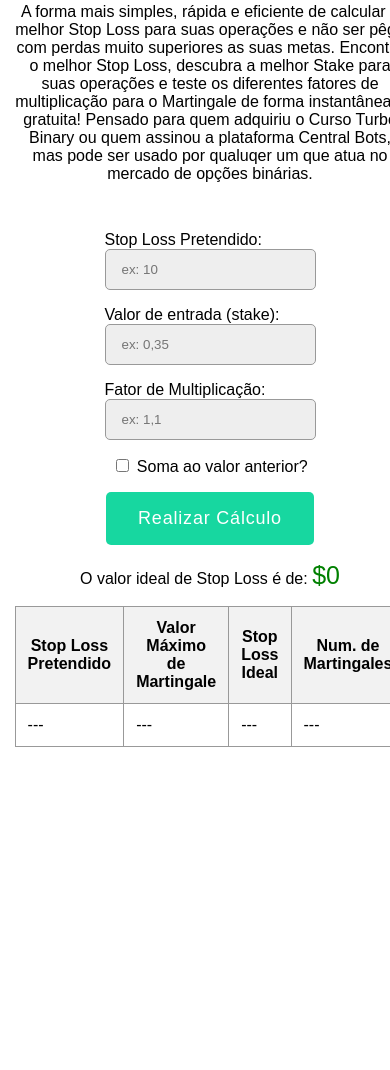
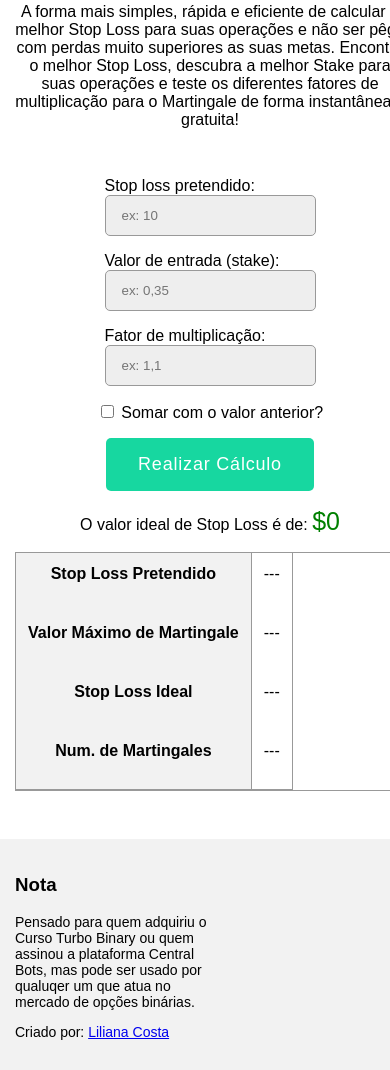
Before and after one commit to 21liliana/calculadora-de-stop-loss, a plain HTML site: page index.html in a window 390 px wide. Shown: the part 146-1216 px from the top of the page. Before the commit the page ends 893 px from the top, so only its background shows below. Drawn offline with Linux system fonts and the light colour scheme; a web font is replaced by a local one.

Commit message:
Adição de footer, adaptação de tabela e correção de texto

```diff
--- a/css/style.css
+++ b/css/style.css
@@ -30,6 +30,8 @@ input[type="url"]:focus {
 table {
   border-collapse: collapse;
   border: 1px solid #999;
+  width: 100%;
+  max-width: 100%;
 }
 
 table tr {
@@ -44,6 +46,50 @@ table td {
 
 table th {
   background-color: #f2f2f2;
+}
+
+/* Small Sizes */
+@media (max-width: 767px) {
+
+  /* Responsive Table */
+  .table-responsive {
+    display: block;
+    position: relative;
+    width: 100%;
+  }
+
+  .table-responsive thead,
+  .table-responsive tbody,
+  .table-responsive th,
+  .table-responsive td,
+  .table-responsive tr {
+    display: block;
+  }
+  .table-responsive td,
+  .table-responsive th {
+    height: 35px;
+  }
+
+  .table-responsive thead {
+    float: left;
+  }
+
+  .table-responsive tbody {
+    width: auto;
+    position: relative;
+    overflow-x: auto;
+    -webkit-overflow-scrolling: touch;
+    white-space: nowrap;
+  }
+
+  .table-responsive tbody tr {
+    display: inline-block;
+  }
+
+
+  .table td:last-child {
+     border-right: #999999 solid 1px;
+  }
 }
 
 /* Snipets ----------- */
@@ -62,6 +108,14 @@ table th {
 
 ._justify-center {
   justify-content: center;
+}
+
+._justify-end {
+  justify-content: flex-end;
+}
+
+._space-between {
+  justify-content: space-between;
 }
 
 /* Config ----------- */
@@ -113,3 +167,20 @@ table th {
 .page-header {
   padding: 32px 0;
 }
+
+/* Footer ----------- */
+
+footer {
+  padding: 16px 0;
+  background-color: #f2f2f2;
+  margin-top: 48px;
+}
+
+.nota {
+  width: 50%;
+}
+
+.nota p,
+.author p {
+  font-size: 14px;
+}
--- a/index.html
+++ b/index.html
@@ -10,7 +10,7 @@
   <link rel="preconnect" href="https://fonts.googleapis.com">
   <link rel="preconnect" href="https://fonts.gstatic.com" crossorigin>
   <link href="https://fonts.googleapis.com/css2?family=Shippori+Antique+B1&display=swap" rel="stylesheet">
-  <title>Cálculo de Stop Loss Automatizado</title>
+  <title>Calculadora de Stop Loss</title>
 </head>
 
 <body>
@@ -19,16 +19,14 @@
       <h1>Calculadora de Stop Loss Ideal</h1>
       <p>A forma mais simples, rápida e eficiente de calcular o melhor Stop Loss para suas operações e não ser pêgo com
         perdas muito superiores as suas metas. Encontre o melhor Stop Loss, descubra a melhor Stake para suas operações
-        e teste os diferentes fatores de multiplicação para o Martingale de forma instantânea e gratuita! Pensado para
-        quem adquiriu o Curso Turbo Binary ou quem assinou a plataforma Central Bots, mas pode ser usado por qualuqer um
-        que atua no mercado de opções binárias.</p>
+        e teste os diferentes fatores de multiplicação para o Martingale de forma instantânea e gratuita!</p>
     </div>
   </header>
 
   <main class="container">
     <form name="form" class="flex-row _direction-column _align-center">
       <label class="form-label">
-        <span>Stop Loss Pretendido: </span> <br>
+        <span>Stop loss pretendido: </span> <br>
         <input type="number" required step="any" name="stop" placeholder="ex: 10">
       </label>
 
@@ -38,13 +36,13 @@
       </label>
 
       <label class="form-label">
-        <span>Fator de Multiplicação: </span> <br>
+        <span>Fator de multiplicação: </span> <br>
         <input type="number" required step="any" name="mfactor" placeholder="ex: 1,1">
       </label>
 
       <label class="form-label">
         <input type="checkbox" name="soma">
-        <span>Soma ao valor anterior?</span>
+        <span>Somar com o valor anterior?</span>
       </label>
 
       <button class="btn-submit">
@@ -58,22 +56,44 @@
       </p>
     </div>
     <div class="flex-row _justify-center">
-      <table>
+      <table class="table-responsive">
+        <thead>
           <tr>
             <th>Stop Loss Pretendido</th>
             <th>Valor Máximo de Martingale</th>
             <th>Stop Loss Ideal</th>
             <th>Num. de Martingales</th>
           </tr>
+        </thead>
+        <tbody>
           <tr>
             <td>---</td>
             <td>---</td>
             <td>---</td>
             <td>---</td>
           </tr>
+        </tbody>
       </table>
     </div>
   </main>
+  <footer>
+    <div class="container">
+      <div class="flex-row _space-between">
+        <div class="nota">
+          <h3>Nota</h3>
+          <p>
+            Pensado para quem adquiriu o Curso Turbo Binary ou quem assinou a plataforma Central Bots, mas pode ser
+            usado por qualuqer um
+            que atua no mercado de opções binárias.</p>
+
+          <div class="author">
+            <p>Criado por: <a href="https://github.com/21liliana" target="_blank" title="Perfil do GitHub">Liliana
+                Costa</a></p>
+          </div>
+        </div>
+      </div>
+    </div>
+  </footer>
 
   <script src="js/app.js"></script>
 </body>
```
Also changed, not shown: js/app.js (+0 -12 lines). Lines whose indentation alone changed are shown as unchanged.
